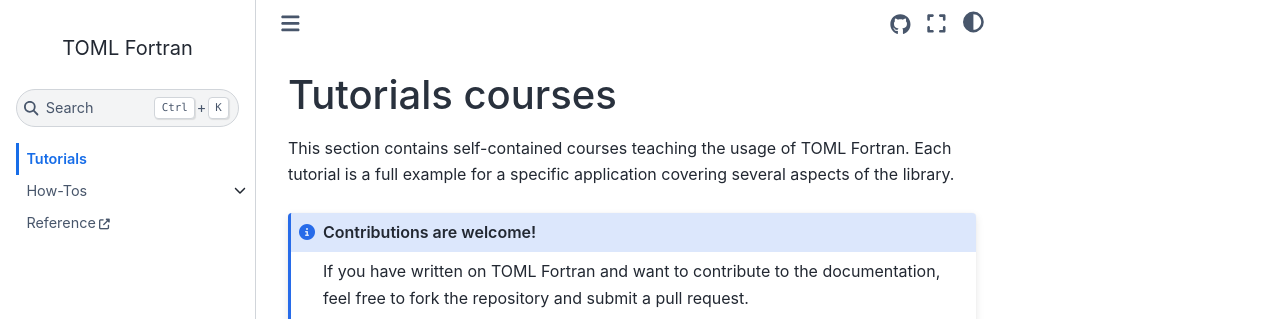
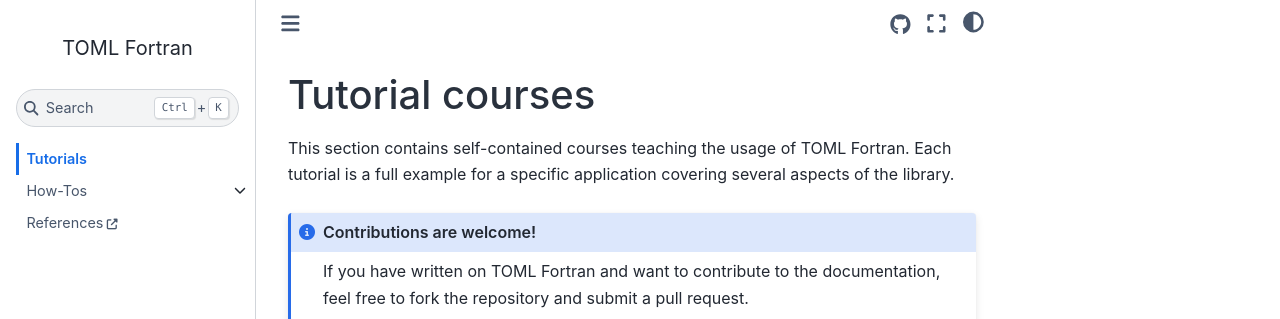
Before and after one commit to toml-f/toml-f, a Sphinx documentation site: the page built from doc/tutorial/index.rst, in a window 1280 px wide. Shown: the top 319 px of the page. Built offline with Sphinx 7.4.7 and the Sphinx Book theme 1.1.4, drawn with Linux system fonts in a browser that asks for light colours; pages that are not in the unit, such as notebooks, are missing from menus.

```diff
--- a/doc/conf.py
+++ b/doc/conf.py
@@ -41,5 +41,6 @@
 html_css_files = []
 html_static_path = ["_static"]
 templates_path = ["_templates"]
+locale_dirs = ["locales"]
 
 master_doc = "index"
--- a/doc/how-to/installation.rst
+++ b/doc/how-to/installation.rst
@@ -96,7 +96,7 @@
 - One of the supported build systems
 
   - `meson <https://mesonbuild.com>`_ version 0.53 or newer
-  - `CMake <https://cmake.org/>`_ version 3.9 or newer and
+  - `CMake <https://cmake.org/>`_ version 3.9 or newer
 
 First, get the source by cloning the repository
 
--- a/doc/index.rst
+++ b/doc/index.rst
@@ -42,4 +42,4 @@
 
    Tutorials <tutorial/index>
    How-Tos <how-to/index>
-   Reference <https://toml-f.github.io/toml-f>
+   References <https://toml-f.github.io/toml-f>
--- a/doc/tutorial/index.rst
+++ b/doc/tutorial/index.rst
@@ -1,5 +1,5 @@
-Tutorials courses
-=================
+Tutorial courses
+================
 
 This section contains self-contained courses teaching the usage of TOML Fortran.
 Each tutorial is a full example for a specific application covering several aspects of the library.
```
Also changed, not shown: 2 other files.
